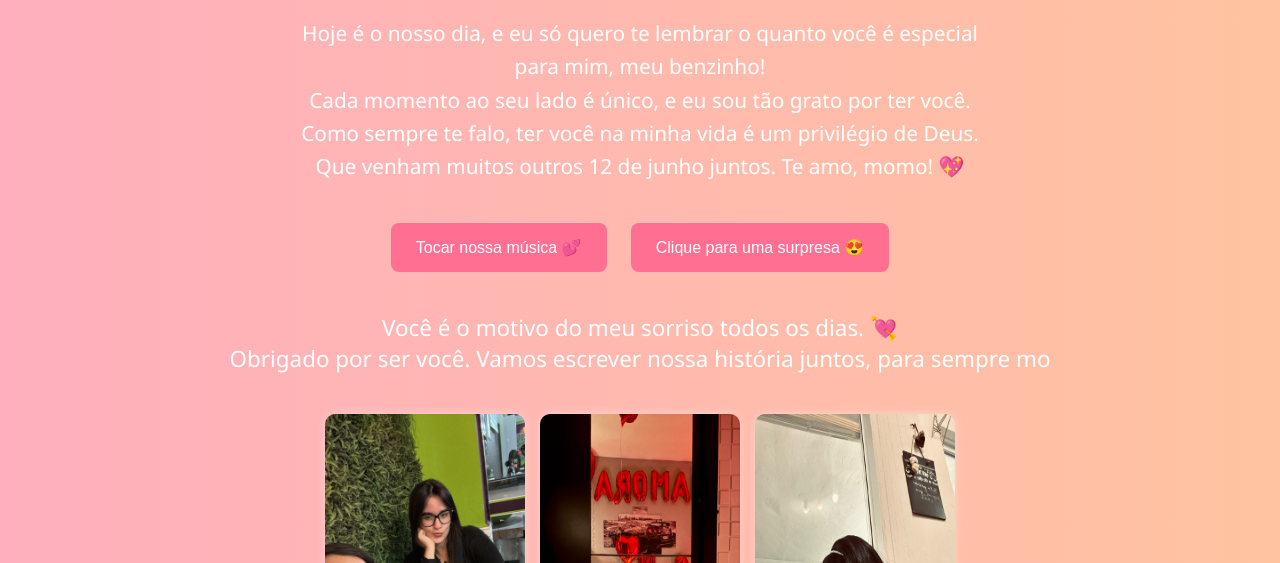
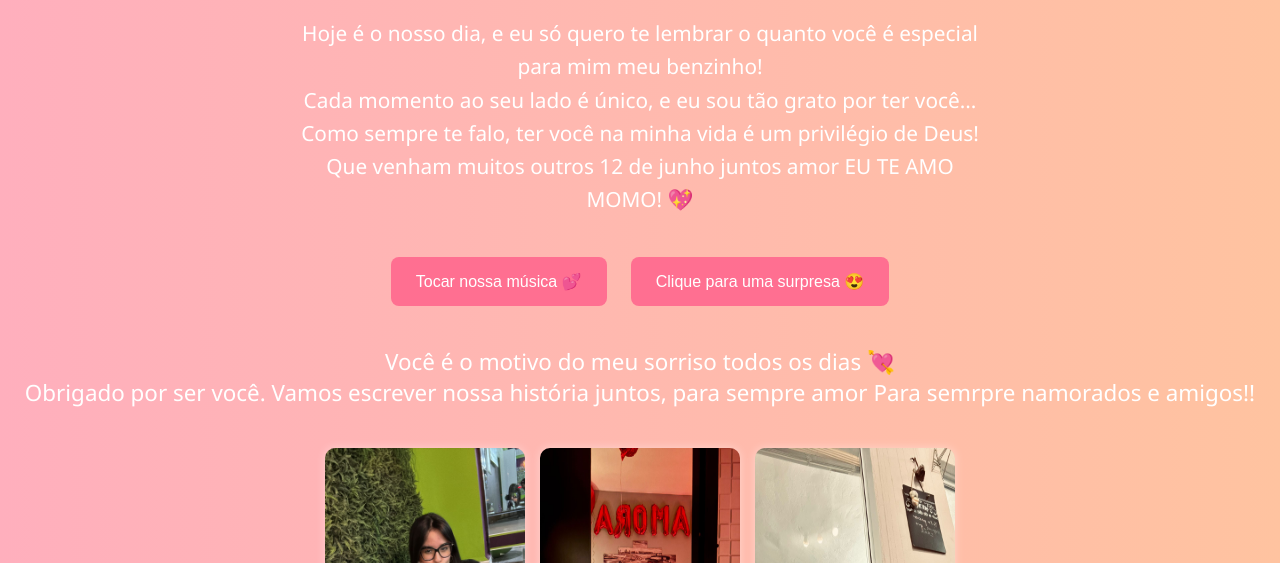
Before and after one commit to fedominichelli/Feliz-dia-dos-namorados-Amor, a plain HTML site: page index.html in a window 1280 px wide. Both pictures are taken after a click on the button "Clique para uma surpresa 😍". Shown: the part 237-800 px from the top of the page. Drawn offline with Linux system fonts and the light colour scheme.

Commit message:
Update index.html

```diff
--- a/index.html
+++ b/index.html
@@ -3,7 +3,7 @@
 <head>
   <meta charset="UTF-8" />
   <meta name="viewport" content="width=device-width, initial-scale=1.0" />
-  <title>Para o Meu Amor! 💕</title>
+  <title>Para o Meu Amor/Amiga! 💕</title>
   <style>
     body {
       margin: 0;
@@ -115,9 +115,9 @@
   <div class="heart">❤️</div>
   <h1>Feliz Dia dos Namorados meu bem!</h1>
   <p>
-    Hoje é o nosso dia, e eu só quero te lembrar o quanto você é especial para mim, meu benzinho! <br>
-    Cada momento ao seu lado é único, e eu sou tão grato por ter você. Como sempre te falo, ter você na minha vida é um privilégio de Deus. <br>
-    Que venham muitos outros 12 de junho juntos. Te amo, momo! 💖
+    Hoje é o nosso dia, e eu só quero te lembrar o quanto você é especial para mim meu benzinho! <br>
+    Cada momento ao seu lado é único, e eu sou tão grato por ter você... Como sempre te falo, ter você na minha vida é um privilégio de Deus! <br>
+    Que venham muitos outros 12 de junho juntos amor EU TE AMO MOMO! 💖
   </p>
 
   <div class="buttons">
@@ -126,8 +126,9 @@
   </div>
 
   <div id="surprise">
-    Você é o motivo do meu sorriso todos os dias. 💘<br>
-    Obrigado por ser você. Vamos escrever nossa história juntos, para sempre mo
+    Você é o motivo do meu sorriso todos os dias 💘<br>
+    Obrigado por ser você. Vamos escrever nossa história juntos, para sempre amor
+    Para semrpre namorados e amigos!!
   </div>
 
   <div class="gallery">
```
